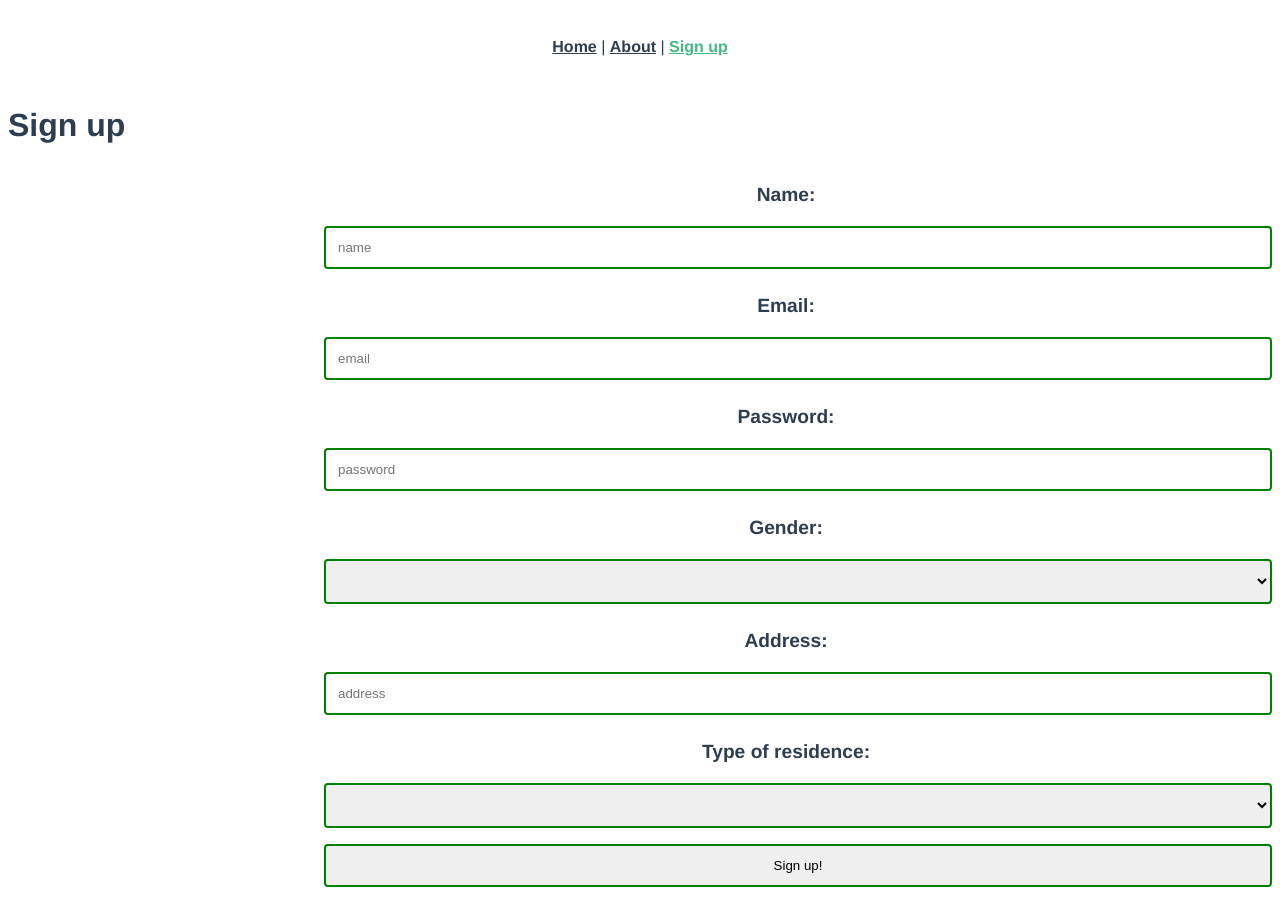
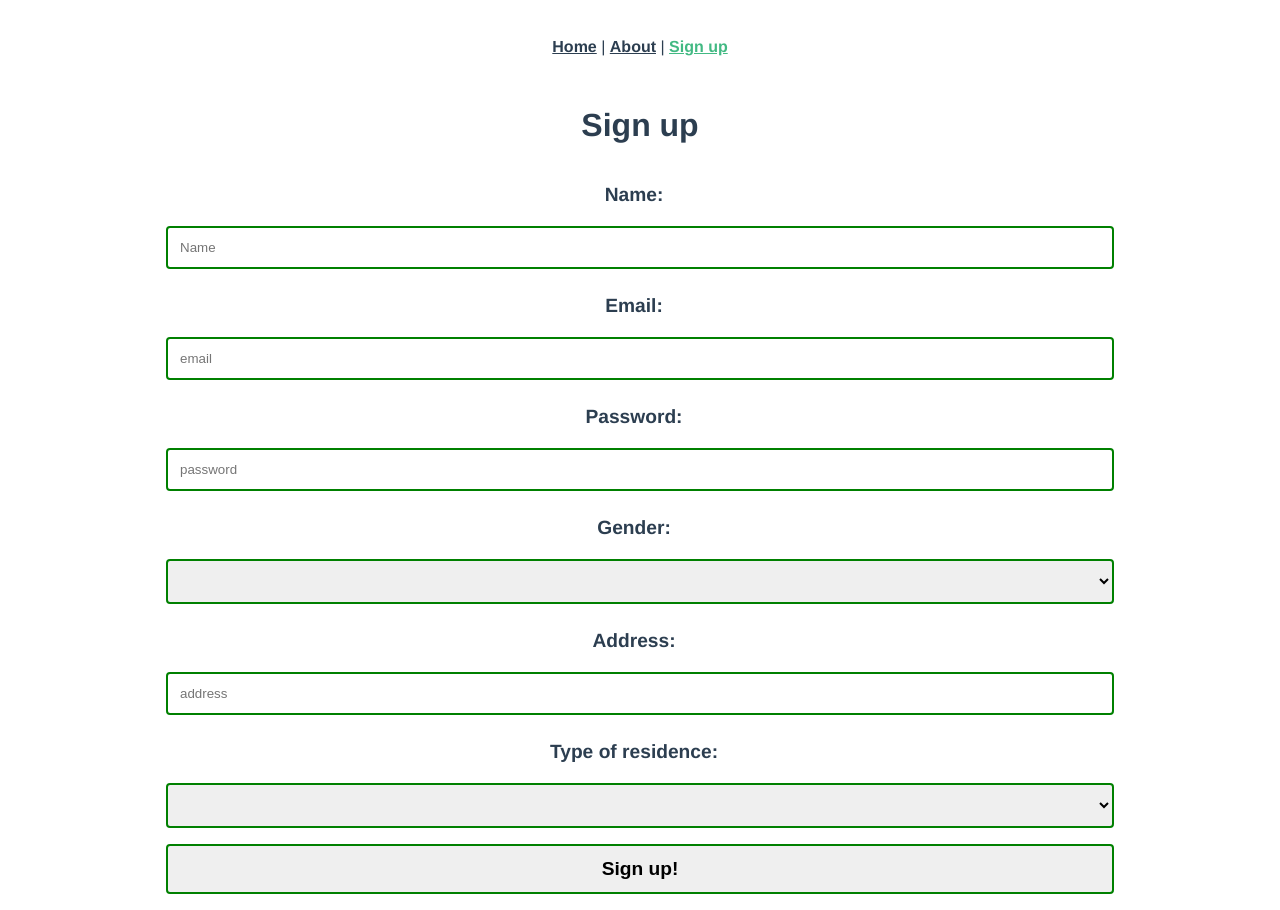
Before and after one commit to iasatan/uniSoftwareDevelopment, a Vue app in the folder frontend/: page /signUp in a window 1280 px wide. Built offline with nearby package versions, Linux system fonts and the light colour scheme.

Commit message:
#16 User registration form frontend

```diff
--- a/frontend/src/App.vue
+++ b/frontend/src/App.vue
@@ -5,6 +5,7 @@
     <router-link to="/signUp">Sign up</router-link>
   </div>
   <router-view/>
+
 </template>
 
 <style>
--- a/frontend/src/views/pages/Registration.vue
+++ b/frontend/src/views/pages/Registration.vue
@@ -1,25 +1,25 @@
 <template>
   <main>
-    <h1 align="left">Sign up</h1>
+    <h1>Sign up</h1>
   </main>
 
   <div id="registrationForm">
-    <form @submit="signUp" method="post">
+    <form @submit.prevent="processForm(formData)" method="post">
       <div>
         <label for="name">Name: </label>
-        <input name="name" v-model="name" placeholder="name" required="required">
+        <input name="name" v-model="formData.name" placeholder="Name" required="required">
       </div>
       <div>
         <label for="email">Email: </label>
-        <input type="email" name="email" v-model="email" placeholder="email" required="required">
+        <input type="email" name="email" v-model="formData.email" placeholder="email" required="required">
       </div>
       <div>
         <label for="password">Password: </label>
-        <input name="password" v-model="password" placeholder="password" type="password" required="required">
+        <input name="password" v-model="formData.password" placeholder="password" type="password" required="required">
       </div>
       <div>
         <label for="gender">Gender: </label>
-        <select required id="gender" v-model="gender" name="gender" >
+        <select required id="gender" v-model="formData.gender" name="gender" >
           <option hidden>Pls select</option>
           <option value="m">Male</option>
           <option value="f">Female</option>
@@ -28,11 +28,11 @@
       </div>
       <div>
         <label for="address">Address: </label>
-        <input name="address" v-model="address" placeholder="address">
+        <input name="address" v-model="formData.address" placeholder="address">
       </div>
       <div>
         <label for="typeOfResidence">Type of residence: </label>
-        <select required id="typeOfResidence" v-model="typeOfResidence" name="typeOfResidence" >
+        <select required id="typeOfResidence" v-model="formData.typeOfResidence" name="typeOfResidence" >
           <option disabled selected hidden>Pls select</option>
           <option value="flat">Flat</option>
           <option value="detached house">Detached house</option>
@@ -45,24 +45,45 @@
     </form>
   </div>
 
-
 </template>
 
+<script>
+import axios from "axios";
+import router from "../../router";
 
-
-<script>
 export default {
   name: 'Registration',
   data ()
   {
     return {
-      errors: [],
-      name: null,
-      email: null,
-      password: null,
-      gender: null,
-      address: null,
-      typeOfResidence: null
+      formData: {
+        errors: [],
+        name: '',
+        email: '',
+        password: '',
+        gender: '',
+        address: '',
+        typeOfResidence: ''
+      }
+    }
+  },
+  methods : {
+    processForm: function (formData) {
+
+      axios.post(`http://localhost:3000/signup`, {
+            name: formData.name,
+            email: formData.email,
+            password: formData.password,
+            gender: formData.gender,
+            address: formData.address,
+            typeOfResidence: formData.typeOfResidence
+          }).then(function (response) {
+            console.log(response);
+      }).catch(e => {
+              console.log(e);
+            });
+      alert('Registration successfull.');
+      router.push('HomePage');
     }
   }
 }
@@ -76,10 +97,10 @@ export default {
     box-sizing: border-box;
     border-radius: 4px;
     border: 2px solid green;
-    float: right;
+    alignment: center;
   }
 
- option {
+  option {
    padding: 12px;
    margin: 8px 0;
  }
@@ -87,23 +108,25 @@ export default {
   label {
     padding: 12px 12px 12px 0;
     display: inline-block;
-    float: right;
+    alignment: center;
     width: 75%;
     margin-top: 6px;
     font-weight: bold;
     font-size: larger;
   }
+
   input:focus {
     background-color: lightblue;
   }
+
+  input[type = submit] {
+    font-weight: bold;
+    font-size: larger;
+  }
+
   input[type=submit]:hover {
     background-color: #45a049;
+    color: white;
   }
 
-
-
- #registrationForm {
-align-content: center;
- }
-
 </style>
--- /dev/null
+++ b/frontend/vue.config.js
@@ -0,0 +1,5 @@
+module.exports = {
+    devServer: {
+        proxy: 'http://localhost:8080/'
+    }
+}
```
Also changed, not shown: 2 other files (tests, documents, lock files or other folders).
